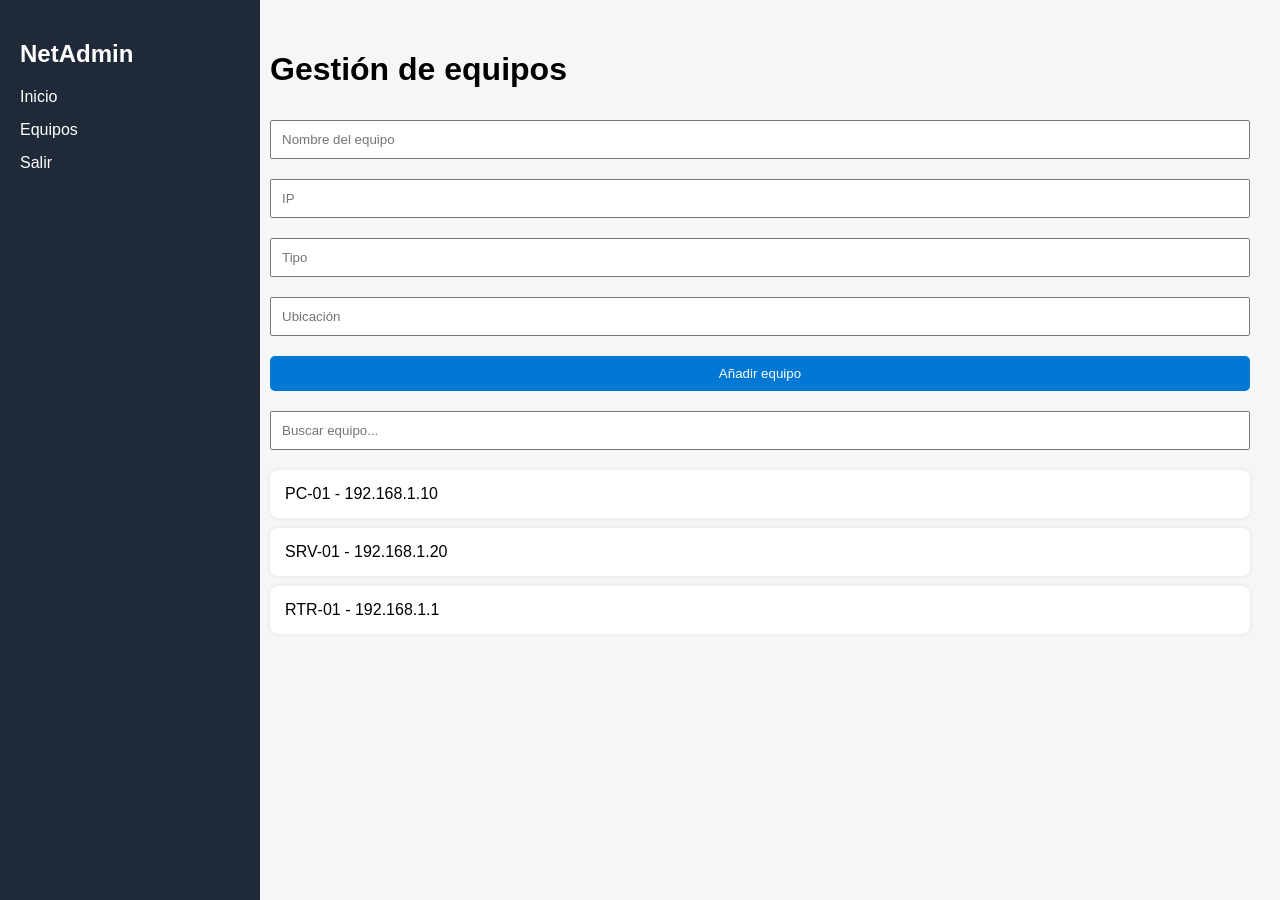
After one commit to fabrint96-ship-it/NetAdmin, a PHP site: page /equipos.php in a window 1280 px wide. The commit adds this page. Run offline with PHP 8.4, Linux system fonts and the light colour scheme.

Commit message:
Estructura inicial de la web

```diff
--- /dev/null
+++ b/web/app.js
@@ -0,0 +1,13 @@
+const buscador = document.getElementById("buscar");
+
+if (buscador) {
+    buscador.addEventListener("keyup", function () {
+        const filtro = this.value.toLowerCase();
+        const cards = document.querySelectorAll(".card");
+
+        cards.forEach(card => {
+            const texto = card.textContent.toLowerCase();
+            card.style.display = texto.includes(filtro) ? "block" : "none";
+        });
+    });
+}
--- /dev/null
+++ b/web/equipos.php
@@ -0,0 +1,36 @@
+<!DOCTYPE html>
+<html lang="es">
+<head>
+    <meta charset="UTF-8">
+    <title>Equipos - NetAdmin</title>
+    <link rel="stylesheet" href="style.css">
+</head>
+<body>
+    <div class="sidebar">
+        <h2>NetAdmin</h2>
+        <a href="dashboard.php">Inicio</a>
+        <a href="equipos.php">Equipos</a>
+        <a href="logout.php">Salir</a>
+    </div>
+
+    <div class="main">
+        <h1>Gestión de equipos</h1>
+
+        <form>
+            <input type="text" placeholder="Nombre del equipo">
+            <input type="text" placeholder="IP">
+            <input type="text" placeholder="Tipo">
+            <input type="text" placeholder="Ubicación">
+            <button type="submit">Añadir equipo</button>
+        </form>
+
+        <input type="text" id="buscar" placeholder="Buscar equipo...">
+
+        <div class="card">PC-01 - 192.168.1.10</div>
+        <div class="card">SRV-01 - 192.168.1.20</div>
+        <div class="card">RTR-01 - 192.168.1.1</div>
+    </div>
+
+    <script src="app.js"></script>
+</body>
+</html>
--- /dev/null
+++ b/web/logout.php
@@ -0,0 +1,4 @@
+<?php
+header("Location: index.php");
+exit;
+?>
--- /dev/null
+++ b/web/style.css
@@ -0,0 +1,61 @@
+body {
+    margin: 0;
+    font-family: Arial, sans-serif;
+    background: #f4f6f8;
+}
+
+.container {
+    width: 400px;
+    margin: 100px auto;
+    text-align: center;
+    background: white;
+    padding: 30px;
+    border-radius: 10px;
+    box-shadow: 0 0 10px rgba(0,0,0,0.1);
+}
+
+input, button {
+    width: 100%;
+    margin: 10px 0;
+    padding: 10px;
+    box-sizing: border-box;
+}
+
+button, .btn {
+    background: #0078d4;
+    color: white;
+    border: none;
+    text-decoration: none;
+    display: inline-block;
+    border-radius: 5px;
+    cursor: pointer;
+}
+
+.sidebar {
+    width: 220px;
+    height: 100vh;
+    background: #1f2937;
+    color: white;
+    position: fixed;
+    padding: 20px;
+}
+
+.sidebar a {
+    display: block;
+    color: white;
+    margin: 15px 0;
+    text-decoration: none;
+}
+
+.main {
+    margin-left: 240px;
+    padding: 30px;
+}
+
+.card {
+    background: white;
+    padding: 15px;
+    margin-top: 10px;
+    border-radius: 8px;
+    box-shadow: 0 0 5px rgba(0,0,0,0.08);
+}
```
Also changed, not shown: web/dashboard.php (added, +21 -0 lines), web/index.php (+15 -9 lines), web/login.php (added, +18 -0 lines).
